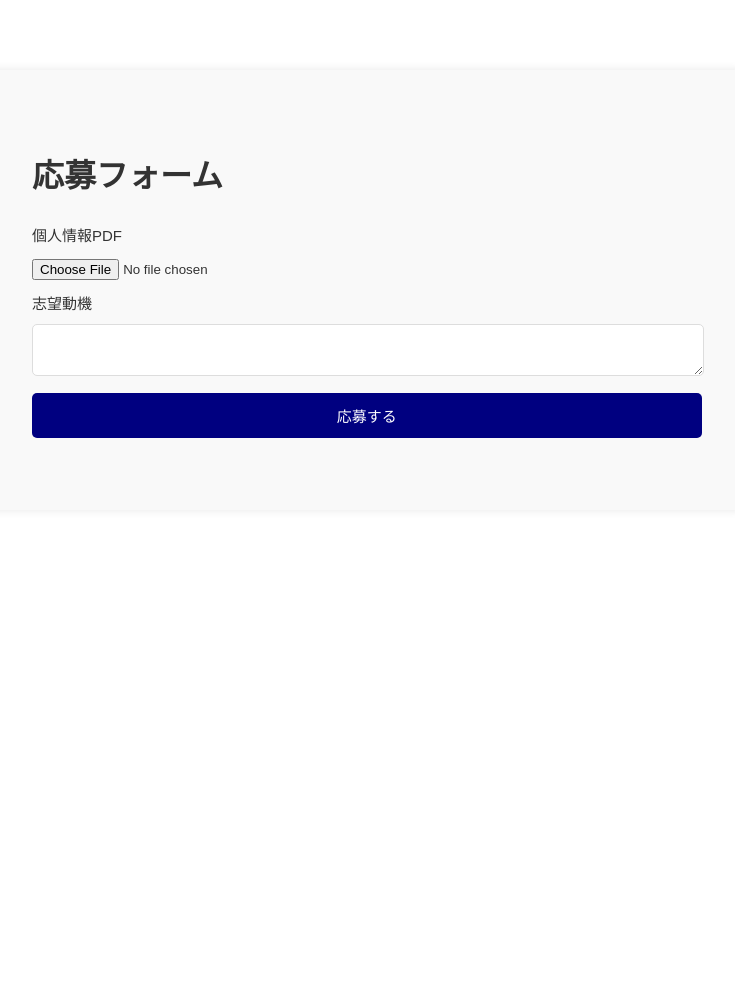
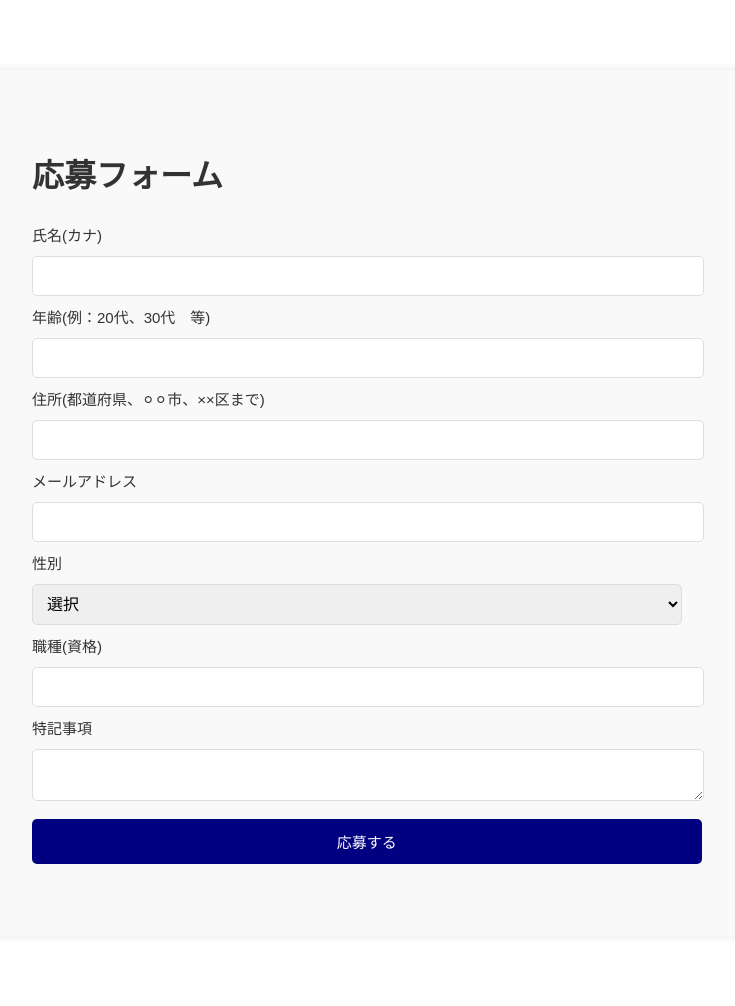
Before and after one commit to kekke1220/sotsusample, a PHP site: page /sotsusample/ohbo.php in a window 1280 px wide. Shown: the whole page, without its empty margins (283-1018 px from the left). Before the commit the page ends 438 px from the top, so only its background shows below. Run offline with PHP 8.4, Linux system fonts and the light colour scheme.

Commit message:
諸々追加

```diff
--- a/index.php
+++ b/index.php
@@ -10,7 +10,7 @@
 
 <body>
 
-
+<a href="caution.php" class="terms-button">利用規約</a> <!-- 利用規約ボタンを追加 -->
 
 <img src="24281324_m.jpg" alt="トップ画像" width="100%" height="830px">
 <div id="topname">Mot-el</div>
--- a/ohbo.php
+++ b/ohbo.php
@@ -87,13 +87,48 @@
         <form action="#" method="post" class="contact-form">
             <h1 class="form-title">応募フォーム</h1>
 
-            <div class="form-group">
+            <!-- <div class="form-group">
                 <label for="pdf">個人情報PDF</label>
                 <input type="file" id="pdf" name="pdf" required>
+            </div> -->
+
+            <div class="form-group">
+                <label for="name">氏名(カナ)</label>
+                <input type="text" id="name" name="name" required>
             </div>
 
             <div class="form-group">
-                <label for="motivation">志望動機</label>
+                <label for="age">年齢(例：20代、30代　等)</label>
+                <input type="number" id="age" name="age" required>
+            </div>
+
+            <div class="form-group">
+                <label for="address">住所(都道府県、⚪︎⚪︎市、××区まで)</label>
+                <input type="text" id="address" name="address" required>
+            </div>
+
+            <div class="form-group">
+                <label for="tel">メールアドレス</label>
+                <input type="tel" id="email" name="email" required>
+            </div>
+
+            <div class="form-group">
+                <label for="sex">性別</label>
+                <select id="sex" name="sex" required>
+                    <option value="">選択</option>
+                    <option value="Male">男性</option>
+                    <option value="Female">女性</option>
+                    <option value="Other">未選択</option>
+                </select>
+            </div>
+
+            <div class="form-group">
+                <label for="occupation">職種(資格)</label>
+                <input type="text" id="occupation" name="occupation" required>
+            </div>
+
+            <div class="form-group">
+                <label for="motivation">特記事項</label>
                 <textarea id="motivation" name="motivation" required></textarea>
             </div>
 
--- a/select.php
+++ b/select.php
@@ -28,9 +28,9 @@
     </label>
 
     <a href="medi_side.php" class="menu-item green"> <i class="fa fa-coffee"></i>Mot-elとは</a>
-    <a href="caution.php" class="menu-item green"> <i class="fa fa-diamond"></i>利用規約</a>
+    <a href="#" class="menu-item orange"> <i class="fa fa-star"></i></a>
     <a href="map.php" class="menu-item green"> <i class="fa fa-coffee"></i> マップ検索</a>
-    <a href="pdf_top.php" class="menu-item green"> <i class="fa fa-coffee"></i>応募用PDF作成</a>
+    <a href="#" class="menu-item orange"> <i class="fa fa-star"></i></a>
     <a href="contactform.php" class="menu-item orange"> <i class="fa fa-star"></i> お問い合わせ</a>
     <a href="#" class="menu-item orange"> <i class="fa fa-star"></i></a>
 
```
Also changed, not shown: compa_mypage.php (+6 -6 lines), index.css (+15 -0 lines).
